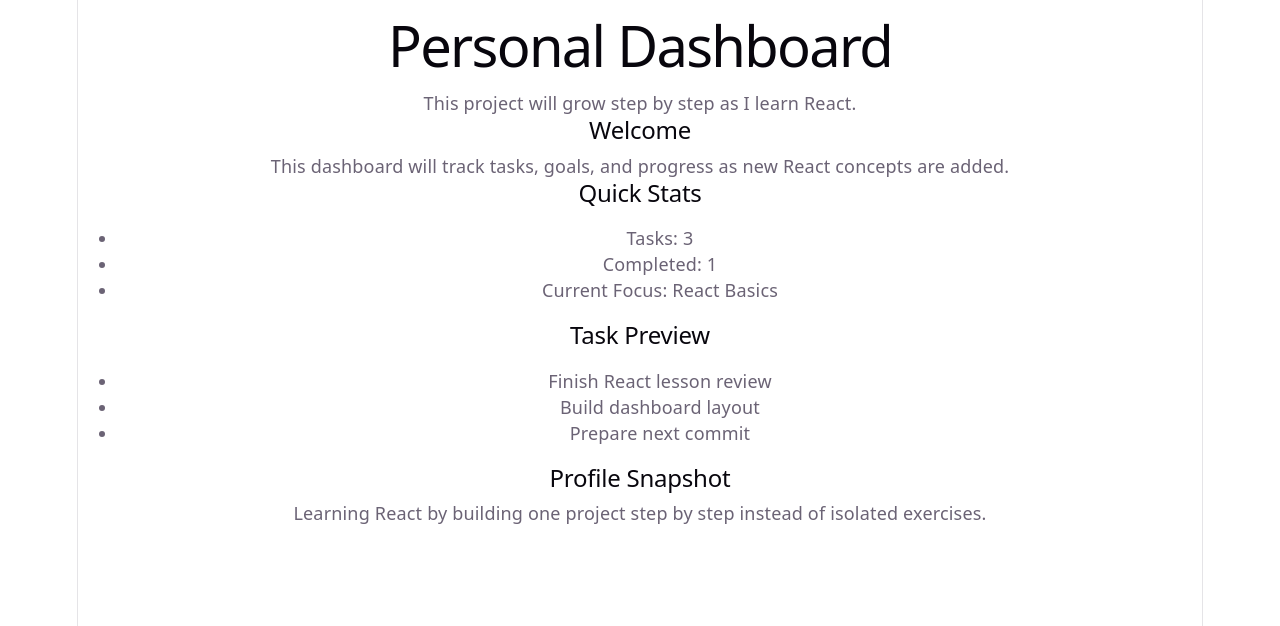
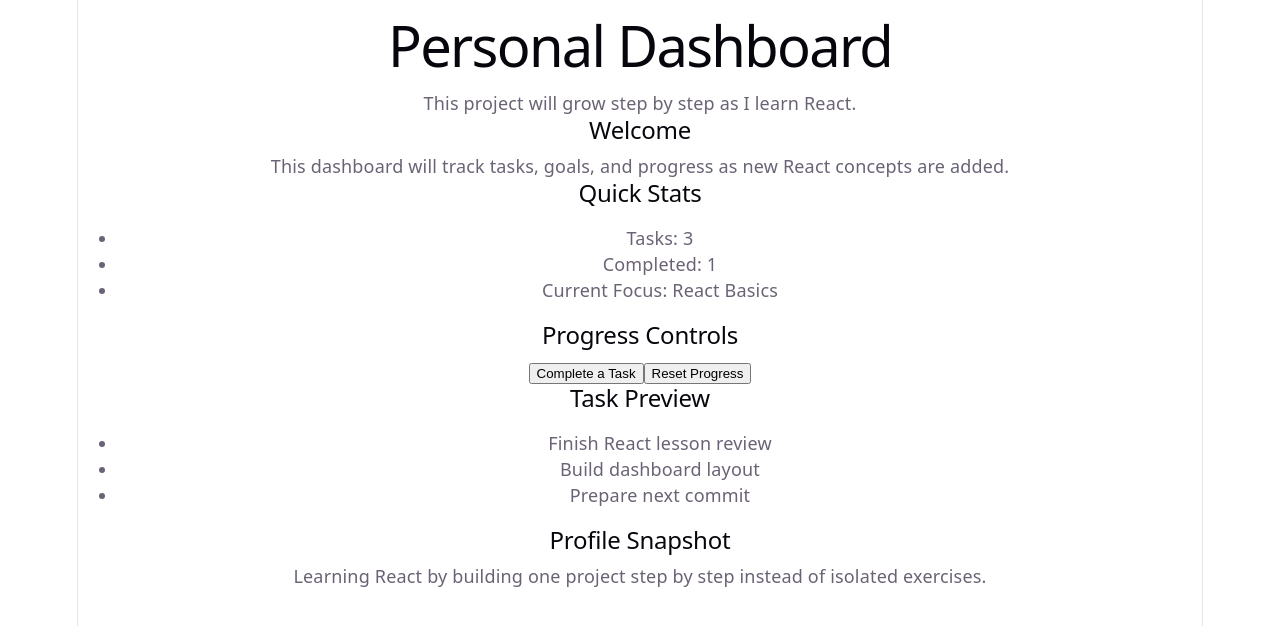
Before and after one commit to AH-SUH/React.js-LessonPlan, a React (Vite) app: page / in a window 1280 px wide. Shown: the top 626 px of the page. Built offline with nearby package versions, Linux system fonts and the light colour scheme.

Commit message:
feat(lesson-6): add progress control buttons with click events and state updates

```diff
--- a/src/App.jsx
+++ b/src/App.jsx
@@ -12,7 +12,7 @@ export default function App() {
     );
 
     const [taskCount] = useState(3);
-    const [completedCount] = useState(1);
+    const [completedCount, setCompletedCount] = useState(1);
     const [currentFocus] = useState("React Basics");
 
     const [previewTasks] = useState([
@@ -25,17 +25,35 @@ export default function App() {
         "Learning React by building one project step by step instead of isolated exercises."
     );
 
+    function completeTask() {
+        if (completedCount < taskCount) {
+            setCompletedCount(completedCount + 1);
+        }
+    }
+
+    function resetProgress() {
+        setCompletedCount(0);
+    }
+
     return (
         <div>
             <Header title={dashboardTitle} message={dashboardMessage} />
 
             <main>
                 <WelcomeSection />
+
                 <StatsSection
                     taskCount={taskCount}
                     completedCount={completedCount}
                     focus={currentFocus}
                 />
+
+                <section>
+                    <h2>Progress Controls</h2>
+                    <button onClick={completeTask}>Complete a Task</button>
+                    <button onClick={resetProgress}>Reset Progress</button>
+                </section>
+
                 <TaskPreview tasks={previewTasks} />
                 <ProfileCard learningNote={profileNote} />
             </main>
```
